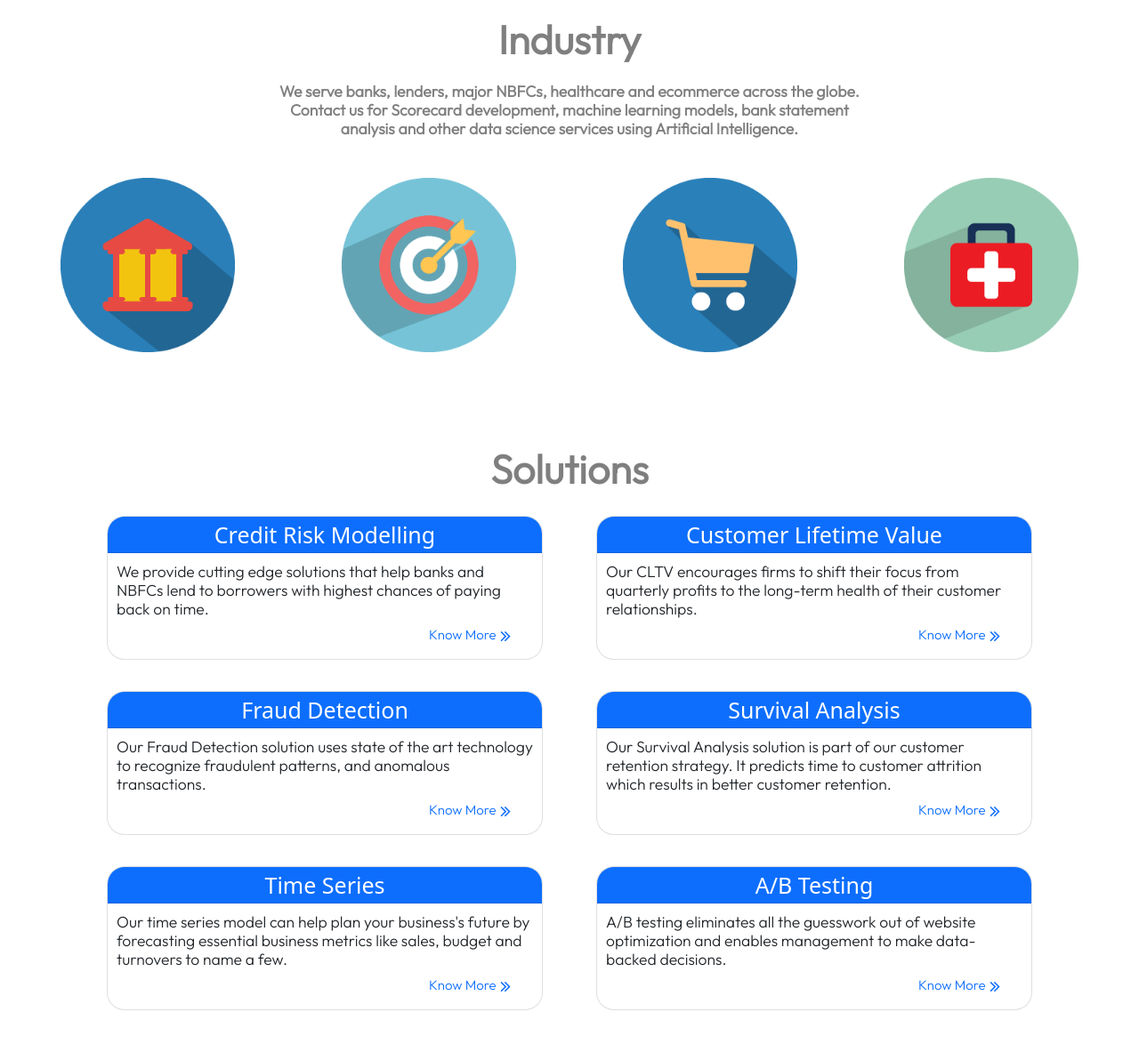
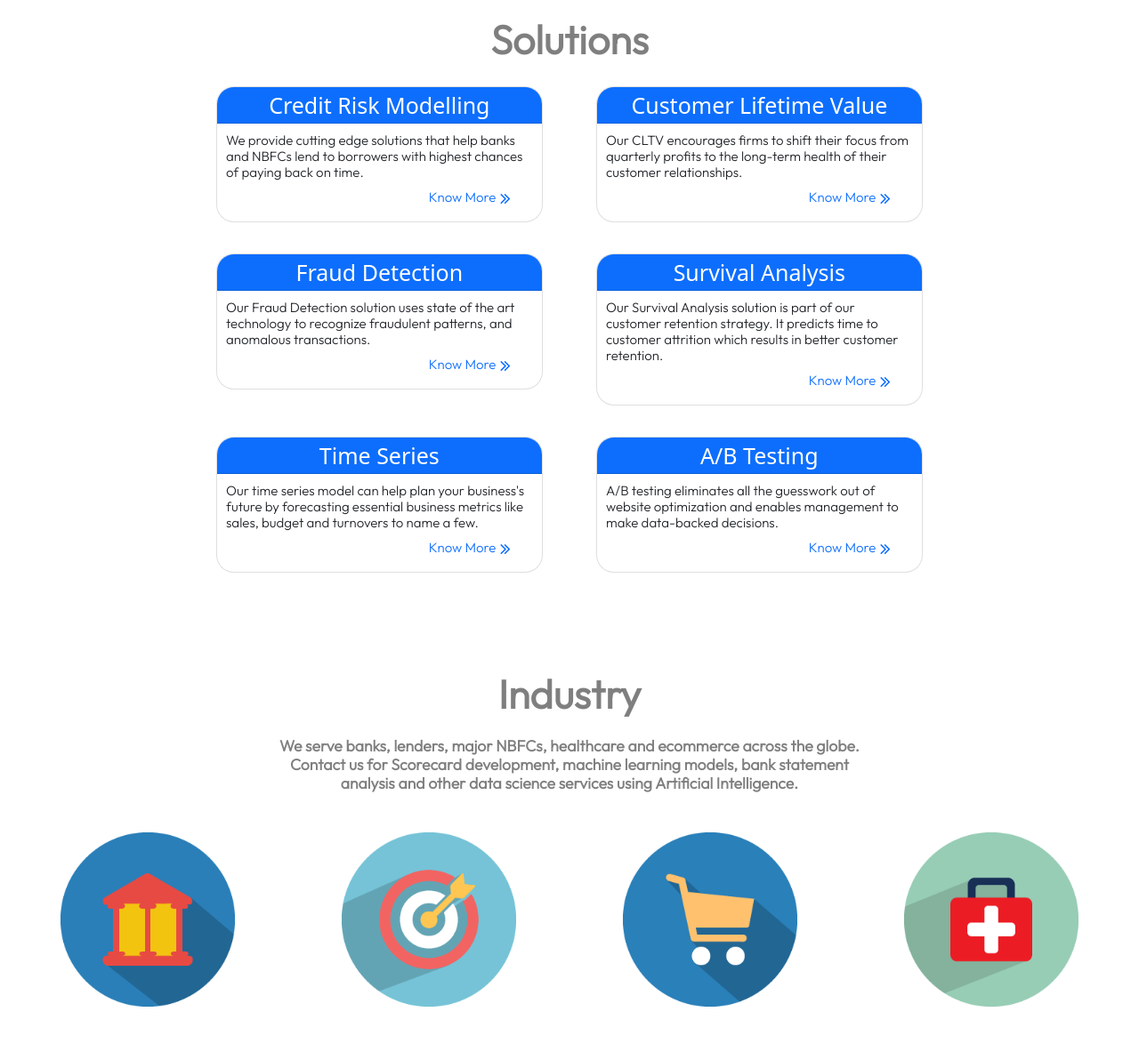
Before and after one commit to alokkik/adaboost, a plain HTML site: page index.html in a window 1280 px wide. Shown: the part 663-1837 px from the top of the page at 89% size. Drawn offline with nearby package versions, Linux system fonts and the light colour scheme.

Commit message:
solutions at 2nd position, and Industry falls right below it.

```diff
--- a/css/style.css
+++ b/css/style.css
@@ -16,6 +16,7 @@ a {
   line-height: 2.5rem;
   color:rgba(0,0,0,.5);
 }
+
 .font_color {
   color:#007FFF;
 }
@@ -25,8 +26,8 @@ a {
 }
 
 @media (min-width: 768px) {
-  .custom_w{
-    width:550px;
+  .custom_w {
+    width: 250px;
   }
 }
 
@@ -64,7 +65,7 @@ a {
 	box-shadow: 0 5px 5px rgba(0, 0, 0, 0.2);
 }
 
-.small{
+.small {
   width:196px;
   height:196px;
 }
--- a/index.html
+++ b/index.html
@@ -85,8 +85,8 @@
   </header>
   <!-- body main section-->
 
-  <!-- First Element : Intro starts -->
   <main>
+    <!-- First Element : Intro starts -->
     <div class="container-fluid" data-aos="zoom-in">
       <div class="row pt-5">
         <div class="col-lg-4 ps-5 d-flex align-items-center order-2">
@@ -119,7 +119,104 @@
         </div>
       </div>
     </div>
+
     <!-- First Element : Intro ends -->
+
+    <!--  Second Element : Solutions starts -->
+
+    <div id="solutions" class="container-fluid py-5" data-aos="zoom-in">
+      <div class="row">
+        <div class="col text-center">
+          <p class="text-black-50 text-left py-4 display-2 fw-bold">Solutions</p>
+        </div>
+      </div>
+      <div class="row d-flex justify-content-center">
+        <div class="col col-lg-4 rounded-top px-5" data-aos="zoom-in">
+          <div class="card baseBlock">
+            <div class="card-header display-6 text-center bg-primary text-white">Credit Risk Modelling</div>
+            <div class="card-body">
+              <p class="card-text h4 text-justify">We provide cutting edge solutions that help banks and NBFCs lend to borrowers with highest chances of paying back on time.</p>
+            </div>
+            <div class="d-inline-flex justify-content-end px-5">
+              <div><span="align-middle"><a href="#" class="h4 text-primary">Know More</a></span></div>
+              <div><i class="fa fa-angle-double-right fa-2x px-2 text-primary" aria-hidden="true"></i></div>
+            </div>
+          </div>
+        </div>
+
+        <div class="col col-lg-4 rounded-top px-5" data-aos="zoom-in">
+          <div class="card baseBlock">
+            <div class="card-header display-6 text-center bg-primary text-white">Customer Lifetime Value</div>
+            <div class="card-body">
+              <p class="card-text h4 text-justify">Our CLTV encourages firms to shift their focus from quarterly profits to the long-term health of their customer relationships.</p>
+            </div>
+            <div class="d-inline-flex justify-content-end px-5">
+              <div><span="align-middle"><a href="#" class="h4 text-primary">Know More</a></span></div>
+              <div><i class="fa fa-angle-double-right fa-2x px-2 text-primary" aria-hidden="true"></i></div>
+            </div>
+          </div>
+        </div>
+      </div>
+
+      <div class="row d-flex justify-content-center">
+        <div class="col col-lg-4 rounded-top px-5" data-aos="zoom-in">
+          <div class="card baseBlock">
+            <div class="card-header display-6 text-center bg-primary text-white">Fraud Detection</div>
+            <div class="card-body">
+              <p class="card-text h4 text-justify">Our Fraud Detection solution uses state of the art technology to recognize fraudulent patterns, and anomalous transactions.</p>
+            </div>
+            <div class="d-inline-flex justify-content-end px-5">
+              <div><span="align-middle"><a href="#" class="h4 text-primary">Know More</a></span></div>
+              <div><i class="fa fa-angle-double-right fa-2x px-2 text-primary" aria-hidden="true"></i></div>
+            </div>
+          </div>
+        </div>
+
+        <div class="col col-lg-4 rounded-top px-5" data-aos="zoom-in">
+          <div class="card baseBlock">
+            <div class="card-header display-6 text-center bg-primary text-white">Survival Analysis</div>
+            <div class="card-body">
+              <p class="card-text h4 text-justify">Our Survival Analysis solution is part of our customer retention strategy. It predicts time to customer attrition which results in better customer retention.</p>
+            </div>
+            <div class="d-inline-flex justify-content-end px-5">
+              <div><span="align-middle"><a href="#" class="h4 text-primary">Know More</a></span></div>
+              <div><i class="fa fa-angle-double-right fa-2x px-2 text-primary" aria-hidden="true"></i></div>
+            </div>
+          </div>
+        </div>
+      </div>
+
+      <div class="row d-flex justify-content-center">
+        <div class="col col-lg-4 rounded-top px-5" data-aos="zoom-in">
+          <div class="card baseBlock">
+            <div class="card-header display-6 text-center bg-primary text-white">Time Series</div>
+            <div class="card-body">
+              <p class="card-text h4 text-justify">Our time series model can help plan your business's future by forecasting essential business metrics like sales, budget and turnovers to name a few.</p>
+            </div>
+            <div class="d-inline-flex justify-content-end px-5">
+              <div><span="align-middle"><a href="#" class="h4 text-primary">Know More</a></span></div>
+              <div><i class="fa fa-angle-double-right fa-2x px-2 text-primary" aria-hidden="true"></i></div>
+            </div>
+          </div>
+        </div>
+
+        <div class="col col-lg-4 rounded-top px-5" data-aos="zoom-in">
+          <div class="card baseBlock">
+            <div class="card-header display-6 text-center bg-primary text-white">A/B Testing</div>
+            <div class="card-body">
+              <p class="card-text h4 text-justify">A/B testing eliminates all the guesswork out of website optimization and enables management to make data-backed decisions.</p>
+            </div>
+            <div class="d-inline-flex justify-content-end px-5">
+              <div><span="align-middle"><a href="#" class="h4 text-primary">Know More</a></span></div>
+              <div><i class="fa fa-angle-double-right fa-2x px-2 text-primary" aria-hidden="true"></i></div>
+            </div>
+          </div>
+        </div>
+      </div>
+
+    </div>
+    <!--  Second Element : Solutions ends -->
+
     <!--  Third Element : Industry  starts -->
     <div class="container-fluid my-5" data-aos="zoom-in">
       <div class="col">
@@ -144,108 +241,11 @@
               <img class="small" src="./image/med-box-icon.png" alt="healthcare icon" data-aos="zoom-in">
           </div>
 
-          <!--<div class="col w-auto d-flex justify-content-center">
-              <img class="small" src="/image/analytics-icon.png" alt="analytics icon" data-aos="zoom-in">
-          </div>-->
         </div>
       </div>
     </div>
 
     <!--  Third Element : Industry ends -->
-    <!--  Second Element : Solutions starts -->
-    <div id="solutions" class="container-fluid py-5" data-aos="zoom-in">
-      <div class="row">
-        <div class="col text-center">
-          <p class="text-black-50 text-left py-4 display-2 fw-bold">Solutions</p>
-        </div>
-      </div>
-      <div class="row d-flex justify-content-center">
-        <div class="col col-lg-6 custom_w rounded-top px-5" data-aos="zoom-in">
-          <div class="card baseBlock">
-            <div class="card-header display-6 text-center bg-primary text-white">Credit Risk Modelling</div>
-            <div class="card-body">
-              <p class="card-text h3 text-justify">We provide cutting edge solutions that help banks and NBFCs lend to borrowers with highest chances of paying back on time.</p>
-            </div>
-            <div class="d-inline-flex justify-content-end px-5">
-              <div><span="align-middle"><a href="#" class="h4 text-primary">Know More</a></span></div>
-              <div><i class="fa fa-angle-double-right fa-2x px-2 text-primary" aria-hidden="true"></i></div>
-            </div>
-          </div>
-        </div>
-
-        <div class="col col-lg-6 custom_w rounded-top px-5" data-aos="zoom-in">
-          <div class="card baseBlock">
-            <div class="card-header display-6 text-center bg-primary text-white">Customer Lifetime Value</div>
-            <div class="card-body">
-              <p class="card-text h3 text-justify">Our CLTV encourages firms to shift their focus from quarterly profits to the long-term health of their customer relationships.</p>
-            </div>
-            <div class="d-inline-flex justify-content-end px-5">
-              <div><span="align-middle"><a href="#" class="h4 text-primary">Know More</a></span></div>
-              <div><i class="fa fa-angle-double-right fa-2x px-2 text-primary" aria-hidden="true"></i></div>
-            </div>
-          </div>
-        </div>
-      </div>
-
-      <div class="row d-flex justify-content-center">
-        <div class="col col-lg-6 custom_w rounded-top px-5" data-aos="zoom-in">
-          <div class="card baseBlock">
-            <div class="card-header display-6 text-center bg-primary text-white">Fraud Detection</div>
-            <div class="card-body">
-              <p class="card-text h3 text-justify">Our Fraud Detection solution uses state of the art technology to recognize fraudulent patterns, and anomalous transactions.</p>
-            </div>
-            <div class="d-inline-flex justify-content-end px-5">
-              <div><span="align-middle"><a href="#" class="h4 text-primary">Know More</a></span></div>
-              <div><i class="fa fa-angle-double-right fa-2x px-2 text-primary" aria-hidden="true"></i></div>
-            </div>
-          </div>
-        </div>
-
-        <div class="col col-lg-6 custom_w rounded-top px-5" data-aos="zoom-in">
-          <div class="card baseBlock">
-            <div class="card-header display-6 text-center bg-primary text-white">Survival Analysis</div>
-            <div class="card-body">
-              <p class="card-text h3 text-justify">Our Survival Analysis solution is part of our customer retention strategy. It predicts time to customer attrition which results in better customer retention.</p>
-            </div>
-            <div class="d-inline-flex justify-content-end px-5">
-              <div><span="align-middle"><a href="#" class="h4 text-primary">Know More</a></span></div>
-              <div><i class="fa fa-angle-double-right fa-2x px-2 text-primary" aria-hidden="true"></i></div>
-            </div>
-          </div>
-        </div>
-      </div>
-
-      <div class="row d-flex justify-content-center">
-        <div class="col col-lg-6 custom_w rounded-top px-5" data-aos="zoom-in">
-          <div class="card baseBlock">
-            <div class="card-header display-6 text-center bg-primary text-white">Time Series</div>
-            <div class="card-body">
-              <p class="card-text h3 text-justify">Our time series model can help plan your business's future by forecasting essential business metrics like sales, budget and turnovers to name a few.</p>
-            </div>
-            <div class="d-inline-flex justify-content-end px-5">
-              <div><span="align-middle"><a href="#" class="h4 text-primary">Know More</a></span></div>
-              <div><i class="fa fa-angle-double-right fa-2x px-2 text-primary" aria-hidden="true"></i></div>
-            </div>
-          </div>
-        </div>
-
-        <div class="col col-lg-6 custom_w rounded-top px-5" data-aos="zoom-in">
-          <div class="card baseBlock">
-            <div class="card-header display-6 text-center bg-primary text-white">A/B Testing</div>
-            <div class="card-body">
-              <p class="card-text h3 text-justify">A/B testing eliminates all the guesswork out of website optimization and enables management to make data-backed decisions.</p>
-            </div>
-            <div class="d-inline-flex justify-content-end px-5">
-              <div><span="align-middle"><a href="#" class="h4 text-primary">Know More</a></span></div>
-              <div><i class="fa fa-angle-double-right fa-2x px-2 text-primary" aria-hidden="true"></i></div>
-            </div>
-          </div>
-        </div>
-      </div>
-
-    </div>
-    <!--  Second Element : Solutions ends -->
-
     <!--  Fourth Element : Team starts -->
     <div class="container-fluid pt-5" data-aos="zoom-in">
       <div class="row my-5">
```
